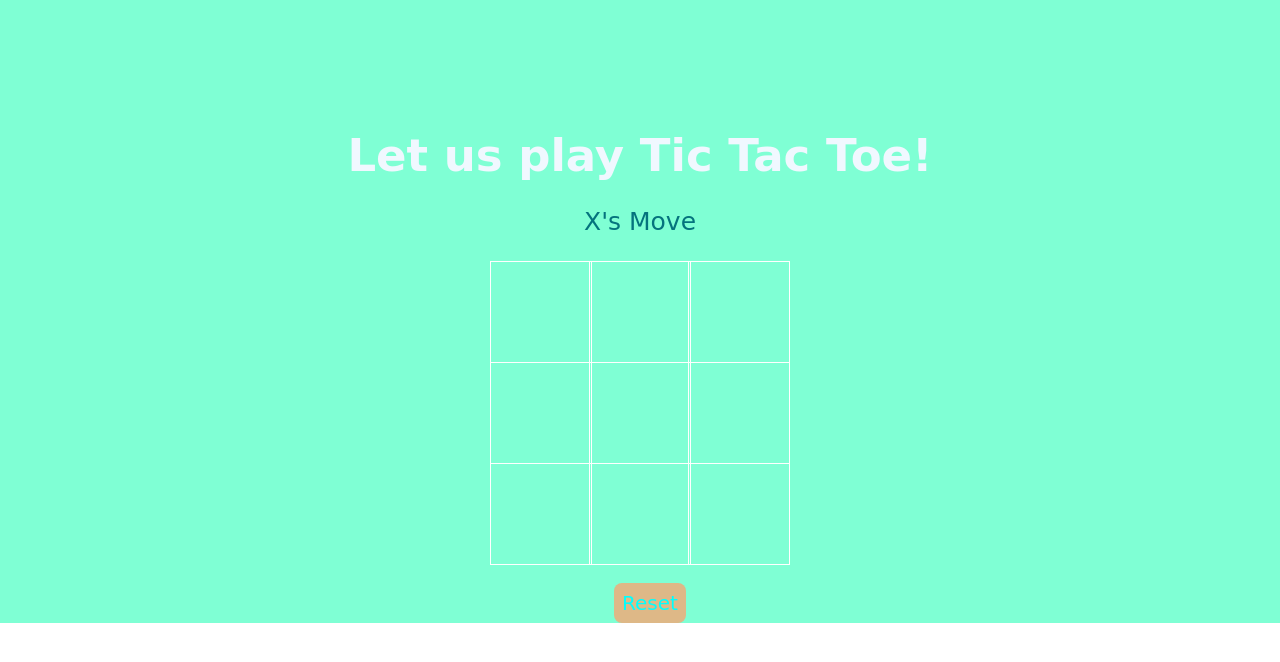
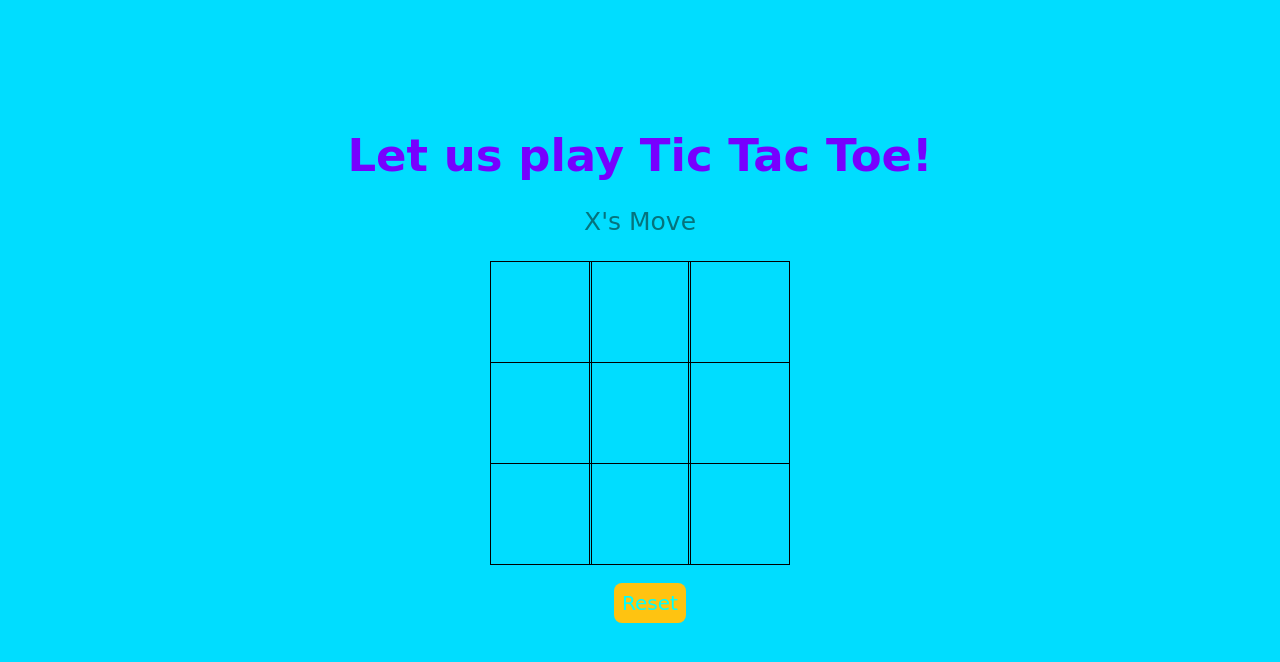
Before and after one commit to Joim29/tic-tac-toe, a plain HTML site: page index.html in a window 1280 px wide. Drawn offline with Linux system fonts and the light colour scheme.

Commit message:
updated the styling error

```diff
--- a/style.css
+++ b/style.css
@@ -3,15 +3,16 @@
     margin: 0;
     font-family: 'Itim', cursive;
 }
-
+body{
+    background-color: rgb(0, 221, 255);
+}
 .background{
-    background-color: aquamarine;
-    height: max-content;
+    height: 100vh;
     width: 100vw;
     padding-top: 1px;
 }
 .title{
-    color:aliceblue;
+    color:rgb(119, 0, 255);
     text-align: center;
     font-size: 30px;
     margin-top: 10%;
@@ -34,7 +35,7 @@
     max-width: 300px;
 }
 .tile{
-    border: 1px solid rgb(255, 255, 255);
+    border: 1px solid rgb(0, 0, 0);
     min-width: 100px;
     min-height: 100px;
     display: flex;
@@ -57,7 +58,7 @@
     margin-top: 1em;
 }
 #reset{
-    background-color: burlywood;
+    background-color: rgb(255, 195, 17);
     color: aqua;
     padding: 8px;
     border-radius: 8px;
```
